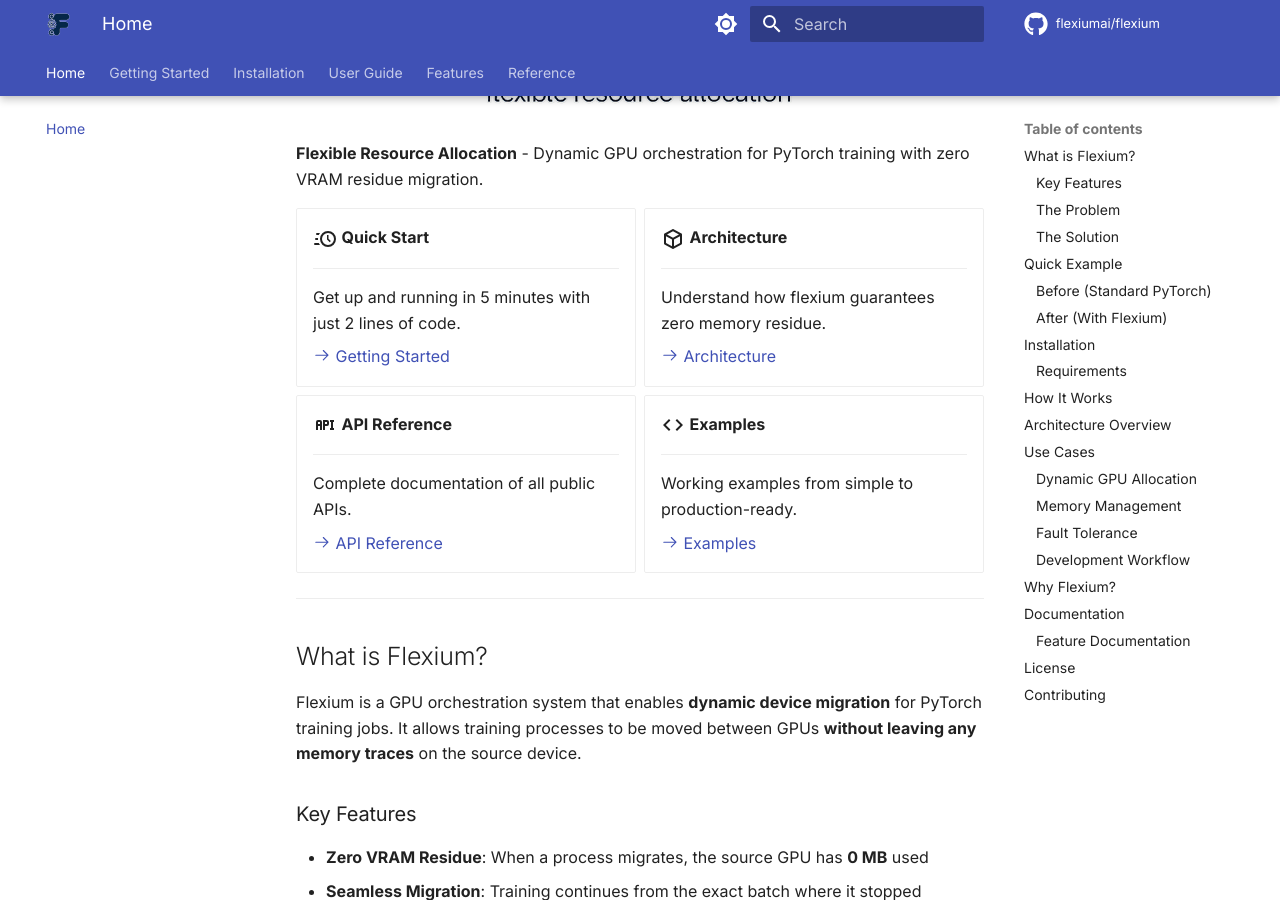
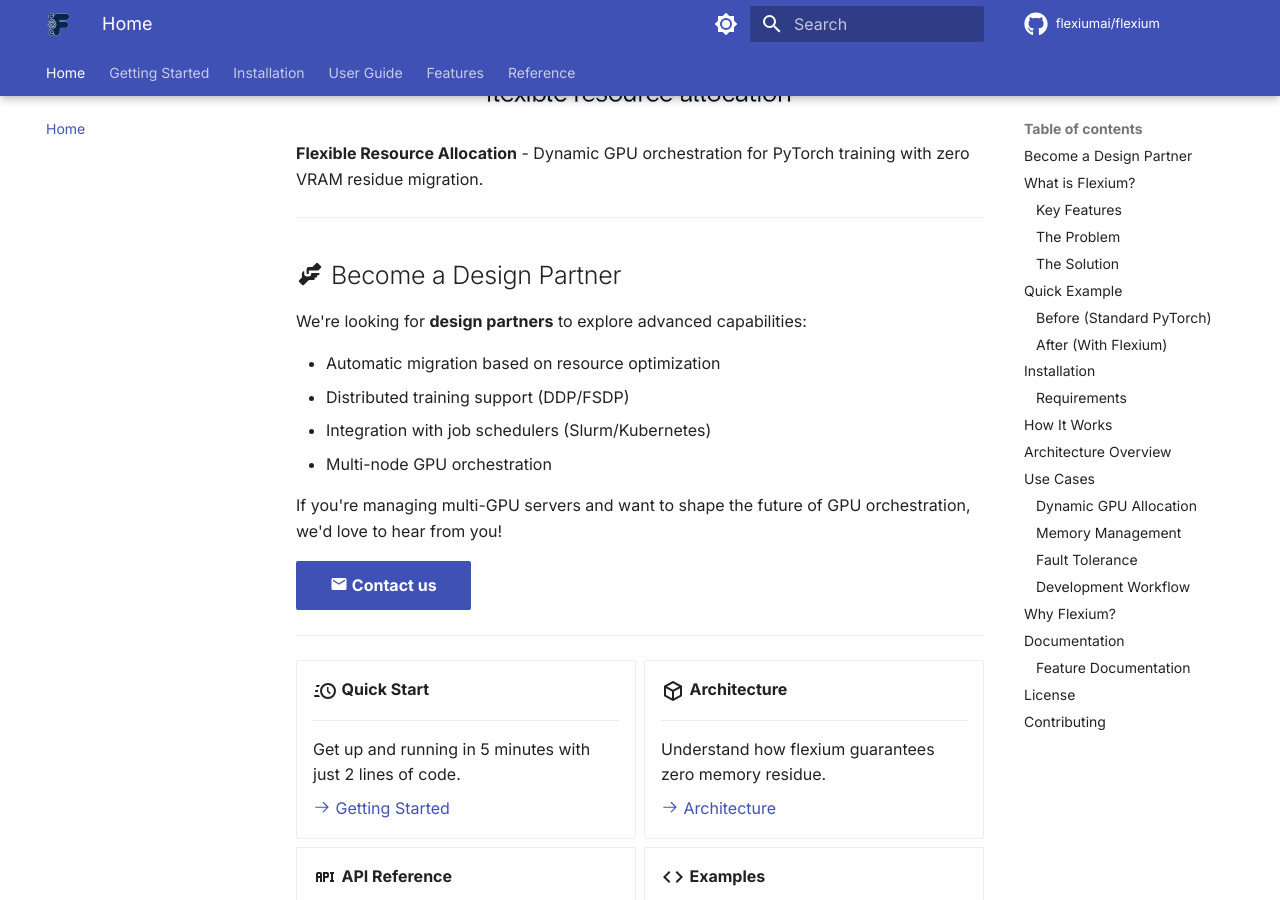
Before and after one commit to flexiumai/flexium, an MkDocs documentation site: the page built from docs/index.md, in a window 1280 px wide and 900 px high, scrolled down 460 px. Built offline with MkDocs 1.6.1 and Material for MkDocs 9.7.7, drawn with Linux system fonts in a browser that asks for light colours; comment, search, counter and statistics services are not loaded; the version menu is left out.

Commit message:
feat: Add Design Partner section to landing page
Contact flexium.ai@gmail.com for design partner inquiries

Co-Authored-By: Claude Opus 4.6 <noreply@anthropic.com>

```diff
--- a/docs/index.md
+++ b/docs/index.md
@@ -5,6 +5,23 @@
 </p>
 
 **Flexible Resource Allocation** - Dynamic GPU orchestration for PyTorch training with zero VRAM residue migration.
+
+---
+
+## :material-handshake: Become a Design Partner
+
+We're looking for **design partners** to explore advanced capabilities:
+
+- Automatic migration based on resource optimization
+- Distributed training support (DDP/FSDP)
+- Integration with job schedulers (Slurm/Kubernetes)
+- Multi-node GPU orchestration
+
+If you're managing multi-GPU servers and want to shape the future of GPU orchestration, we'd love to hear from you!
+
+**[:material-email: Contact us](mailto:flexium.ai@gmail.com?subject=Design%20Partner%20Inquiry){ .md-button .md-button--primary }**
+
+---
 
 <div class="grid cards" markdown>
 
```
